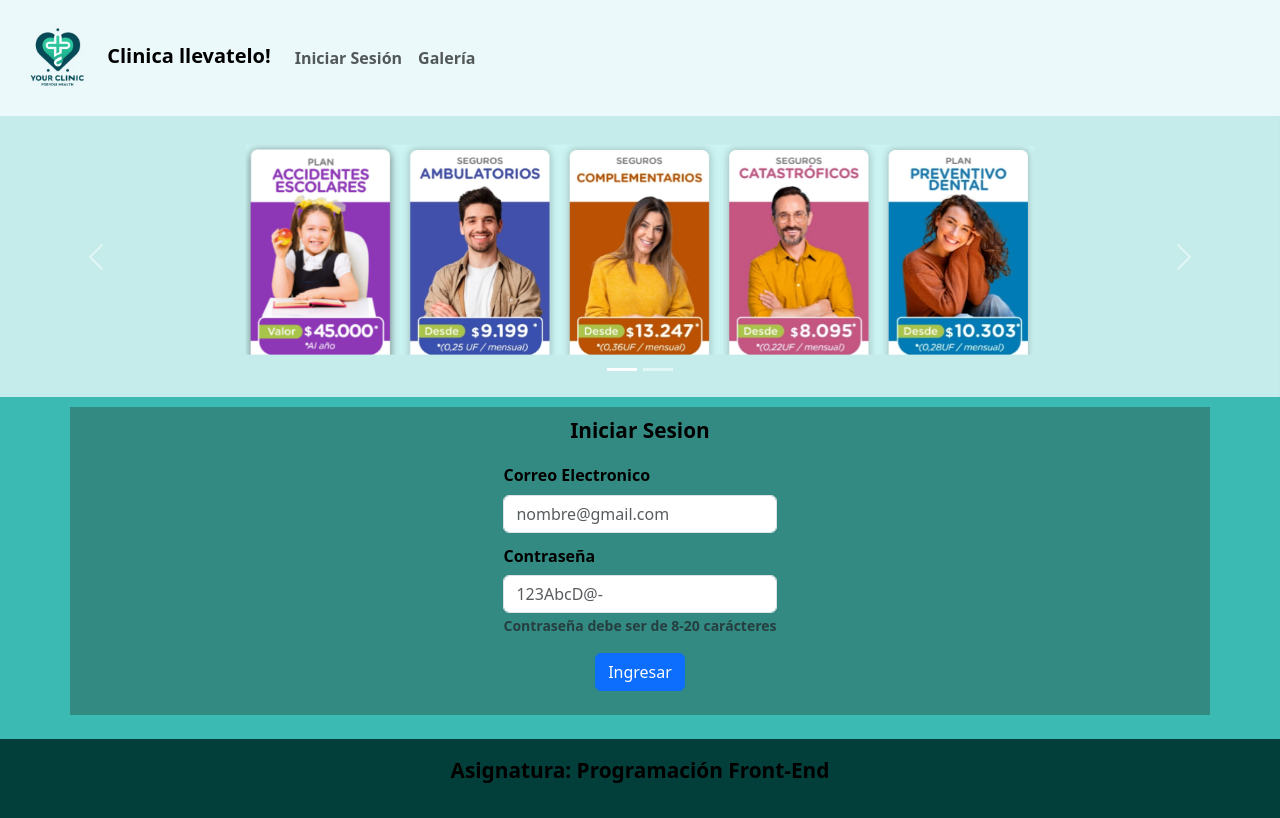
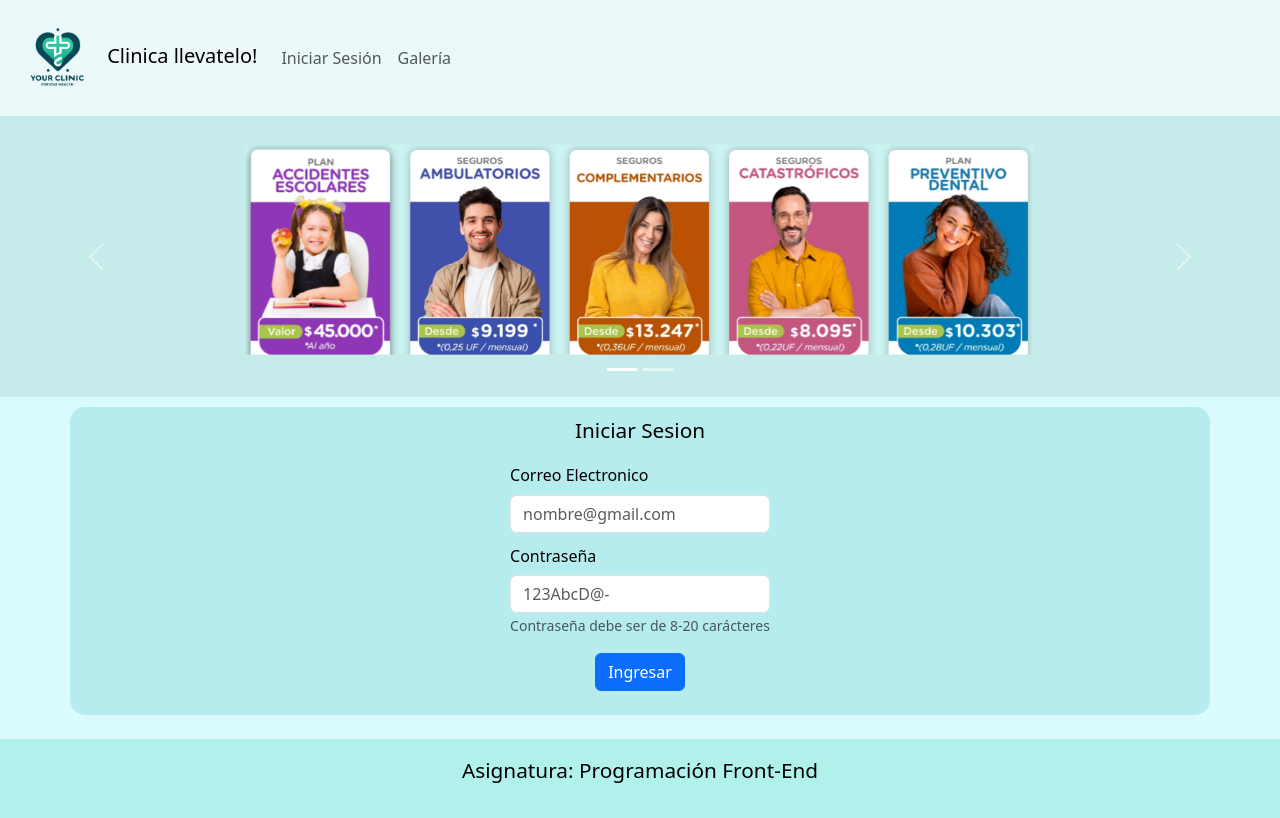
Before and after one commit to Drixew/Eva2-frontend, a plain HTML site: page login.html in a window 1280 px wide. Drawn offline with nearby package versions, Linux system fonts and the light colour scheme.

Commit message:
eva2 finalizada¿? ahora si con css correcto

```diff
--- a/CSS/estilos.css
+++ b/CSS/estilos.css
@@ -1,17 +1,18 @@
 html body{
-    background-color: #3bbab3;
+    background-color: #d9fbfd;
     color: black;
-    font-weight: bold;
+    font-weight: 500;
 }
 
 .acercade{
     font-family: sans-serif;
-    font-size: 25px;
+    font-size: 10px;
 }
 
 #loginform{
     margin-top: 10px;
-    background-color: rgb(51, 138, 130);
+    background-color: #b6ecee;
+    border-radius: 15px;
 }
 
 p{
@@ -24,10 +25,19 @@ img{
 }
 
 footer{
-    background-color: rgb(3, 63, 58);
+    background-color: rgb(176, 241, 236);
 }
+
 .loginform{
     display: flex;
     align-items: center;
     justify-content: center;
 }
+
+#noticia13{
+    background-color: rgb(201, 248, 243);
+}
+
+#noticia2{
+    background-color: rgb(208, 241, 243);
+}
```
